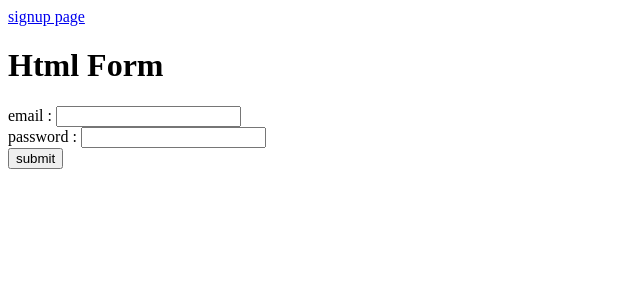
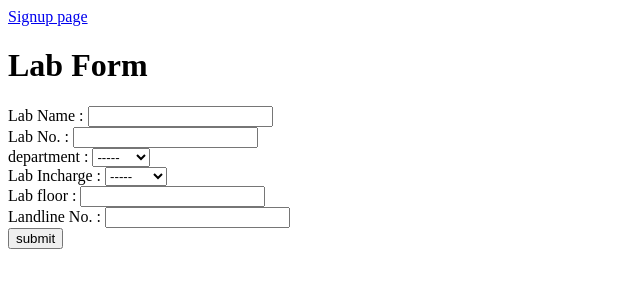
Before and after one commit to rinkeshsante/WDL-and-DBMS, a plain HTML site: page Rinkesh/WDL exp1/login.html in a window 1280 px wide. Shown: the whole page, without its empty margins (0-640 px from the left). Drawn offline with Linux system fonts and the light colour scheme.

Commit message:
Updated Login Page

```diff
--- a/Rinkesh/WDL exp1/login.html
+++ b/Rinkesh/WDL exp1/login.html
@@ -1,14 +1,40 @@
 <html>
   <head>
-    <title>exp 1</title>
+    <title>Exp 1</title>
   </head>
   <body>
-    <a href="form.html">signup page</a>
-    <h1>Html Form</h1>
+    <a href="form.html">Signup page</a>
+    <h1>Lab Form</h1>
     <form onsubmit="">
-      <label>email : <input type="email" /></label>
+      <label>Lab Name : <input type="text" /></label>
       <br />
-      <label>password : <input type="password" /></label>
+      <label>Lab No. : <input type="number" /></label>
+      <br />
+      <label
+        >department :
+        <select>
+          <option value="">-----</option>
+          <option value="IT">IT</option>
+          <option value="CE">CE</option>
+          <option value="EXTC">EXTC</option>
+          <option value="ETRX">ETRX</option>
+        </select></label
+      >
+      <br />
+      <label
+        >Lab Incharge :
+        <select>
+          <option value="">-----</option>
+          <option value="User 1">User 1</option>
+          <option value="User 2">User 2</option>
+          <option value="User 3">User 3</option>
+          <option value="User 4">User 4</option>
+        </select></label
+      >
+      <br />
+      <label>Lab floor : <input type="number" /></label>
+      <br />
+      <label>Landline No. : <input type="number" /></label>
       <br />
       <button type="submit">submit</button>
     </form>
```
